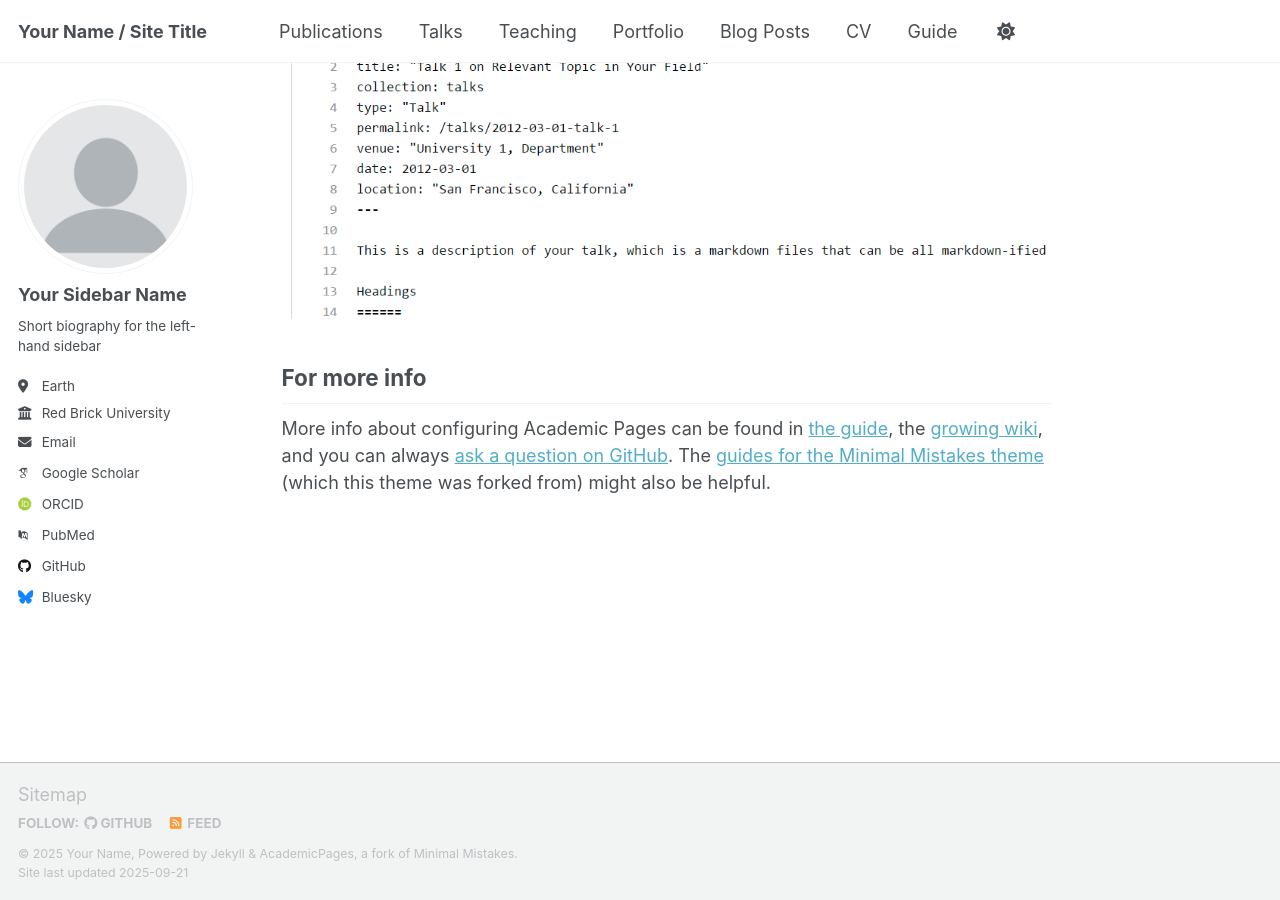
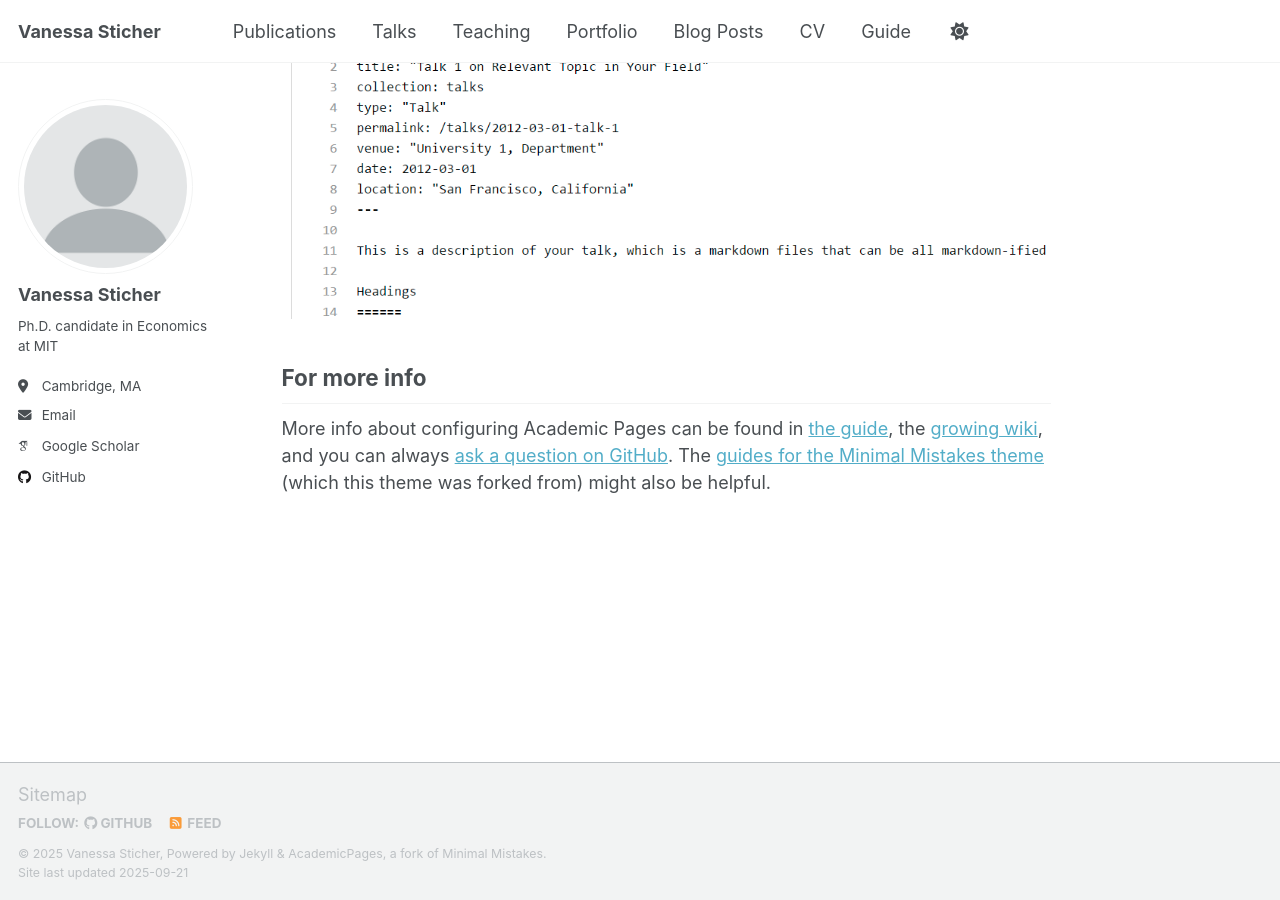
Before and after one commit to VanessaSticher/vanessasticher.github.io, a Jekyll site: the page built from _pages/about.md, in a window 1280 px wide and 900 px high, scrolled down 2880 px. Built offline with Jekyll 4.4.1, drawn with Linux system fonts in a browser that asks for light colours; some web fonts are replaced; a script that is not in the unit is left out.

Commit message:
Update personal details in _config.yml

```diff
--- a/_config.yml
+++ b/_config.yml
@@ -9,9 +9,9 @@
 # Basic Site Settings
 locale                   : "en-US"
 site_theme               : "default" # Currently available options are "default", "air"
-title                    : "Your Name / Site Title"
+title                    : "Vanessa Sticher"
 title_separator          : "-"
-name                     : &name "Your Name"
+name                     : &name "Vanessa Sticher"
 description              : &description "Your Name's academic portfolio"   # Update this with a general description of your site, this is the default if not overridden by a page
 url                      : https://academicpages.github.io # The base hostname & protocol for your site e.g. "https://[your GitHub username].github.io",
                                                            # or if you already have some other page hosted on Github then use "https://[your GitHub username].github.io/[Your Repo Name]"
@@ -24,23 +24,23 @@ repository               : "academicpages/academicpages.github.io"
 author:
   # Biographic information
   avatar           : "profile.png"
-  name             : "Your Sidebar Name"
+  name             : "Vanessa Sticher"
   pronouns         : # example: "she/her"
-  bio              : "Short biography for the left-hand sidebar"
-  location         : "Earth"
-  employer         : "Red Brick University"
+  bio              : "Ph.D. candidate in Economics at MIT"
+  location         : "Cambridge, MA"
+  employer         : # URL
   uri              : # URL
-  email            : "none@example.org"
+  email            : "vsticher@mit.edu"
 
   # Academic websites
   academia         : # URL
   arxiv            : # URL - Update with the correct link to your profile
-  googlescholar    : "https://scholar.google.com/citations?user=PS_CX0AAAAAJ"
+  googlescholar    : "https://scholar.google.com/citations?user=NiA5v6MAAAAJ"
   inspire-hep      : # URL
   impactstory      : # URL
-  orcid            : "http://orcid.org/yourorcidurl"
+  orcid            : # URL
   semantic         : # URL
-  pubmed           : "https://www.ncbi.nlm.nih.gov/pubmed/?term=john+snow"
+  pubmed           : # URL
   researchgate     : # URL
   scopus           : # URL
 
@@ -48,13 +48,13 @@ author:
   bitbucket        : # Username - Update with your username on the site
   codepen          : # Username
   dribbble         : # Username
-  github           : "academicpages"
+  github           : "https://github.com/VanessaSticher"
   kaggle           : # Username
   stackoverflow    : # User number or user number and name (i.e., use "1" or "1/jeff-atwood")
 
   # Social media
   artstation       : # Username
-  bluesky          : "bsky.app" # Replace this with you Bluesky username
+  bluesky          : # Username
   facebook         : # Username
   flickr           : # Username
   foursquare       : # Username
```
